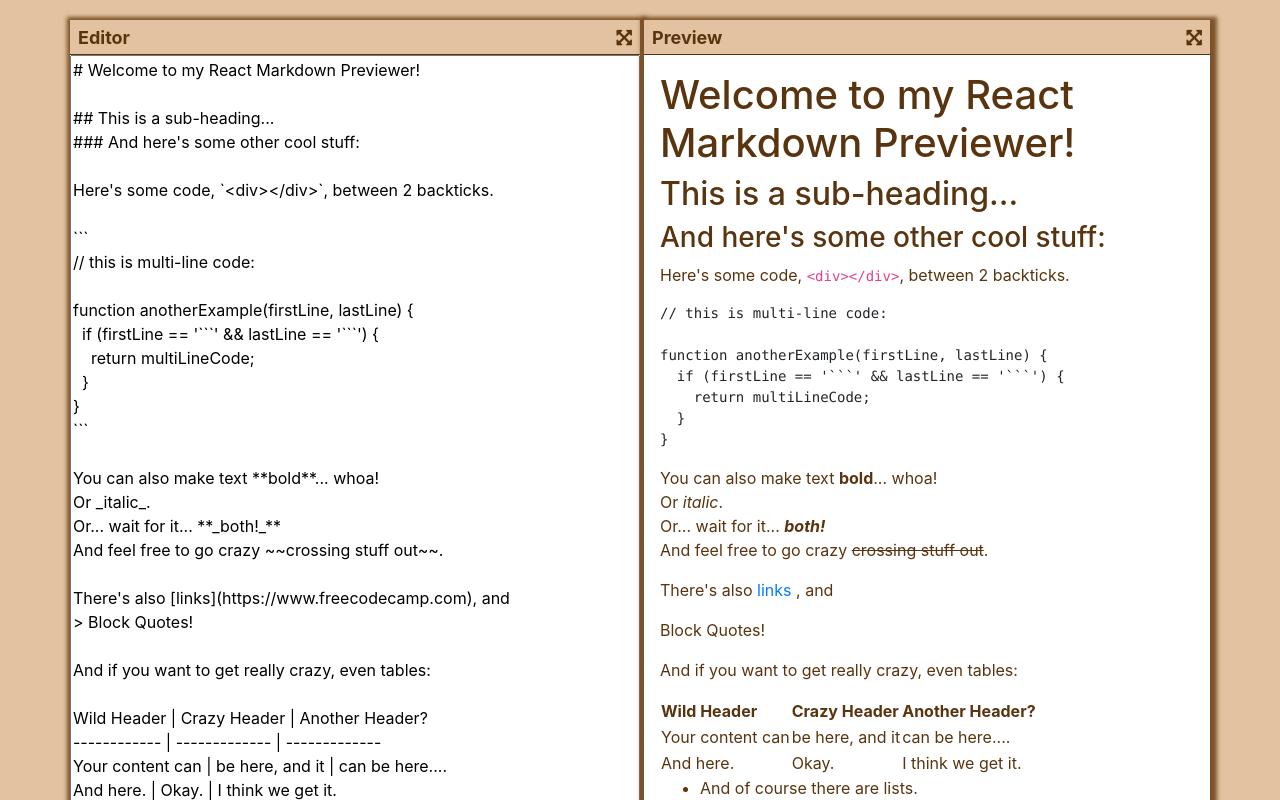
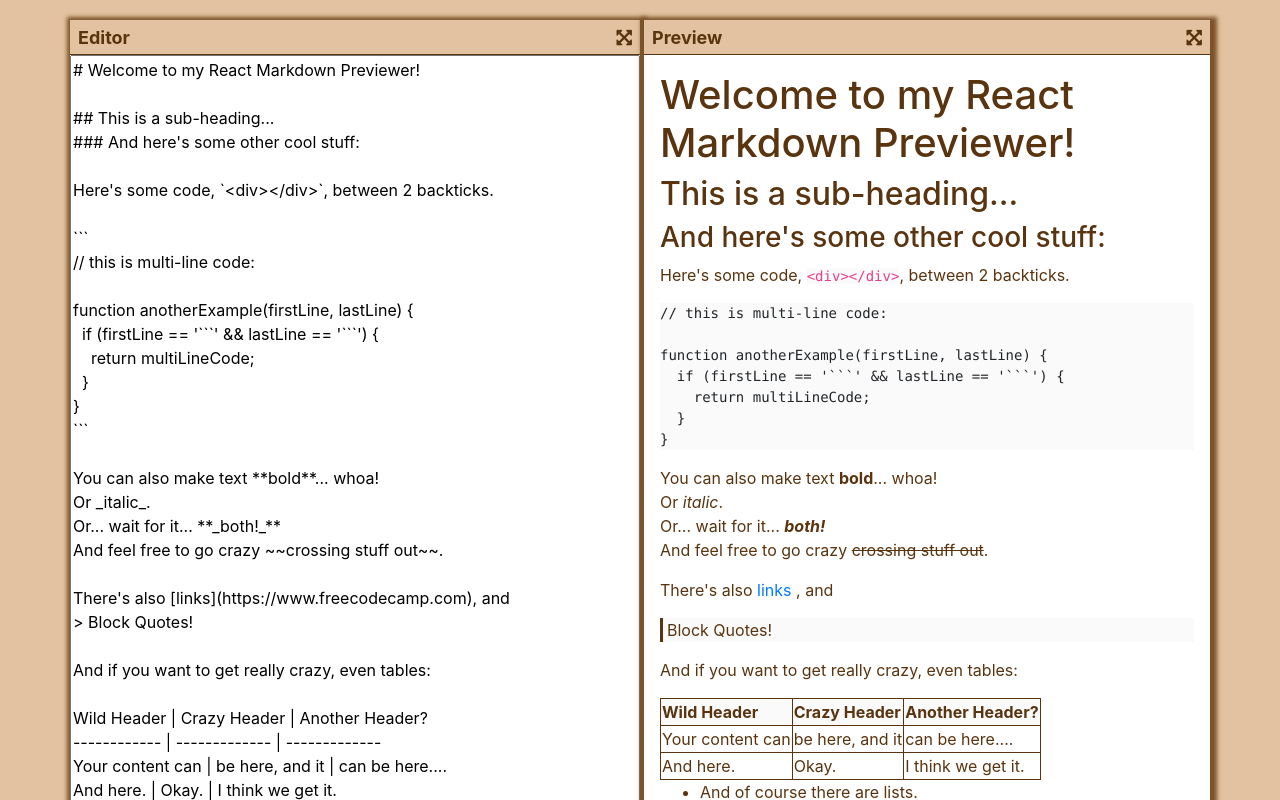
Before and after one commit to saltowl/MarkdownPreviewer, a React (Create React App) app: page / in a window 1280 px wide. Shown: the top 800 px of the page. Built offline with nearby package versions, Linux system fonts and the light colour scheme.

Commit message:
Minor style changes

```diff
--- a/src/App.css
+++ b/src/App.css
@@ -6,6 +6,7 @@
   background: #E2C2A0;
   color: #59340F;
   height: 100%;
+  min-height: 100vh;
 }
 
 .toolbar {
@@ -45,6 +46,19 @@
   height: calc(99vh - var(--tool-bar-height));
 }
 
+pre, code, thead, blockquote {
+    background: #fafafa;
+}
+
+th, td {
+    border: 1px solid #59340F;
+}
+
+blockquote {
+    border-left: 3px solid #59340F;
+    padding-left: 4px;
+}
+
 @media screen and (max-width: 768px) {
   .editorWrap:not(.maximized), .previewWrap:not(.maximized) {
     height: 46vh;
```
